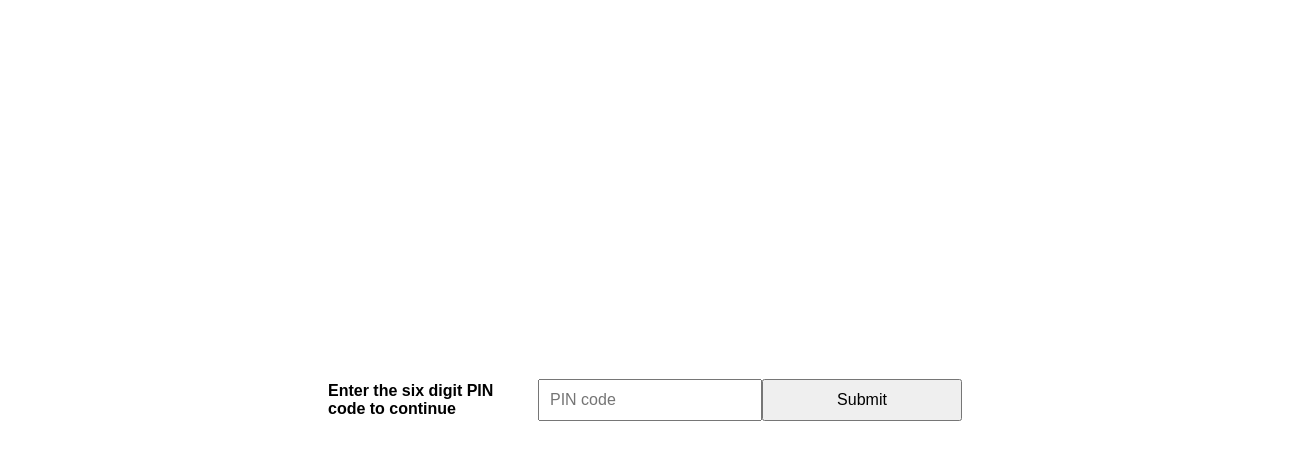
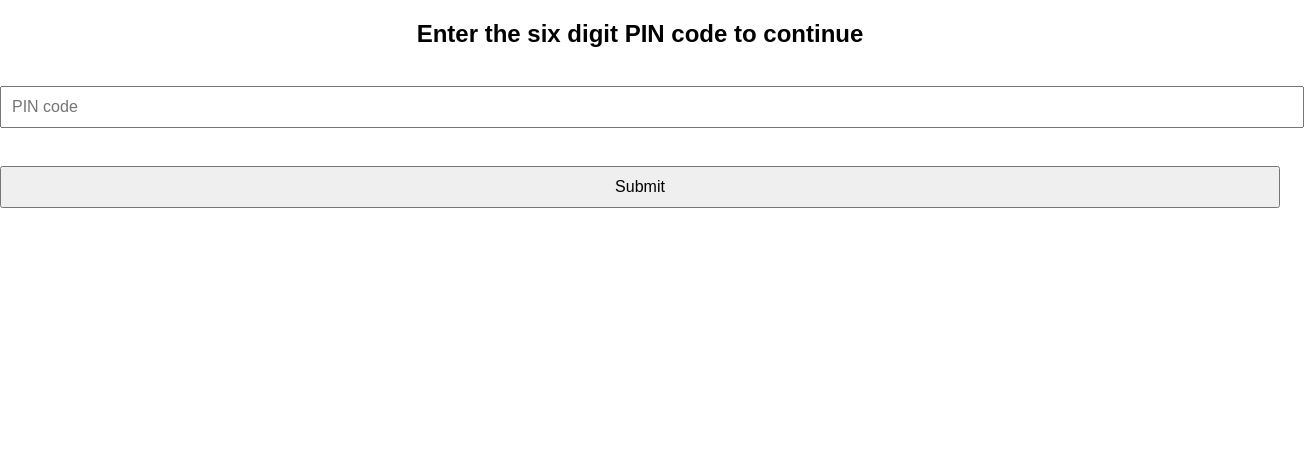
Before and after one commit to connie-heart/algebraTutor, a plain HTML site: page index.html in a window 1280 px wide. Shown: the whole page, 1304 px wide, since content can reach past the window. Drawn offline with Linux system fonts and the light colour scheme.

Commit message:
Update index.html

```diff
--- a/index.html
+++ b/index.html
@@ -7,27 +7,36 @@
 
     <style>
         body {
-            display: flex;
-            justify-content: center;
-            align-items: center;
-            height: 100vh;
+            text-align: center;
             margin: 0;
+            padding: 0;
             font-family: Arial, sans-serif;
         }
 
         .container {
-            display: flex;
-            flex-direction: column; /* Ensures vertical stacking */
-            align-items: center;    /* Centers the elements horizontally */
-            text-align: center;
+            width: 100%;
+            max-width: 400px;
+            margin: 100px auto; /* Center the container with a margin */
         }
 
-        h2, input, button {
-            display: block; /* Forces each element to be on its own line */
-            margin: 10px 0; /* Adds space between the elements */
+        h2 {
+            margin-bottom: 20px; /* Adds space between the h2 and the input box */
+        }
+
+        input {
+            display: block;
+            width: 100%; /* Full width inside the container */
             padding: 10px;
-            width: 200px;
+            margin-bottom: 20px; /* Space between input and button */
             font-size: 16px;
+        }
+
+        button {
+            display: block;
+            width: 100%; /* Full width inside the container */
+            padding: 10px;
+            font-size: 16px;
+            cursor: pointer;
         }
     </style>
 
```
